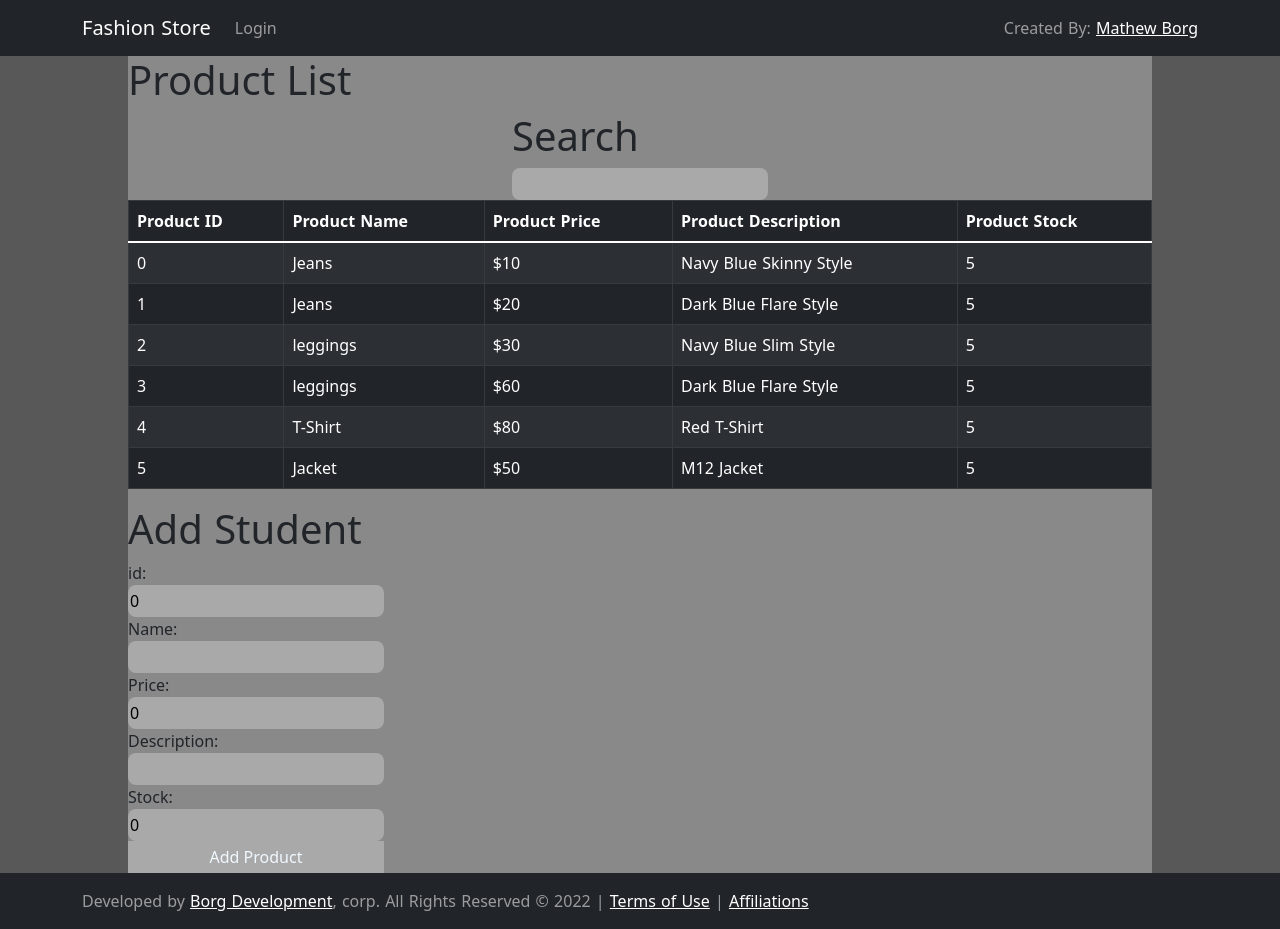
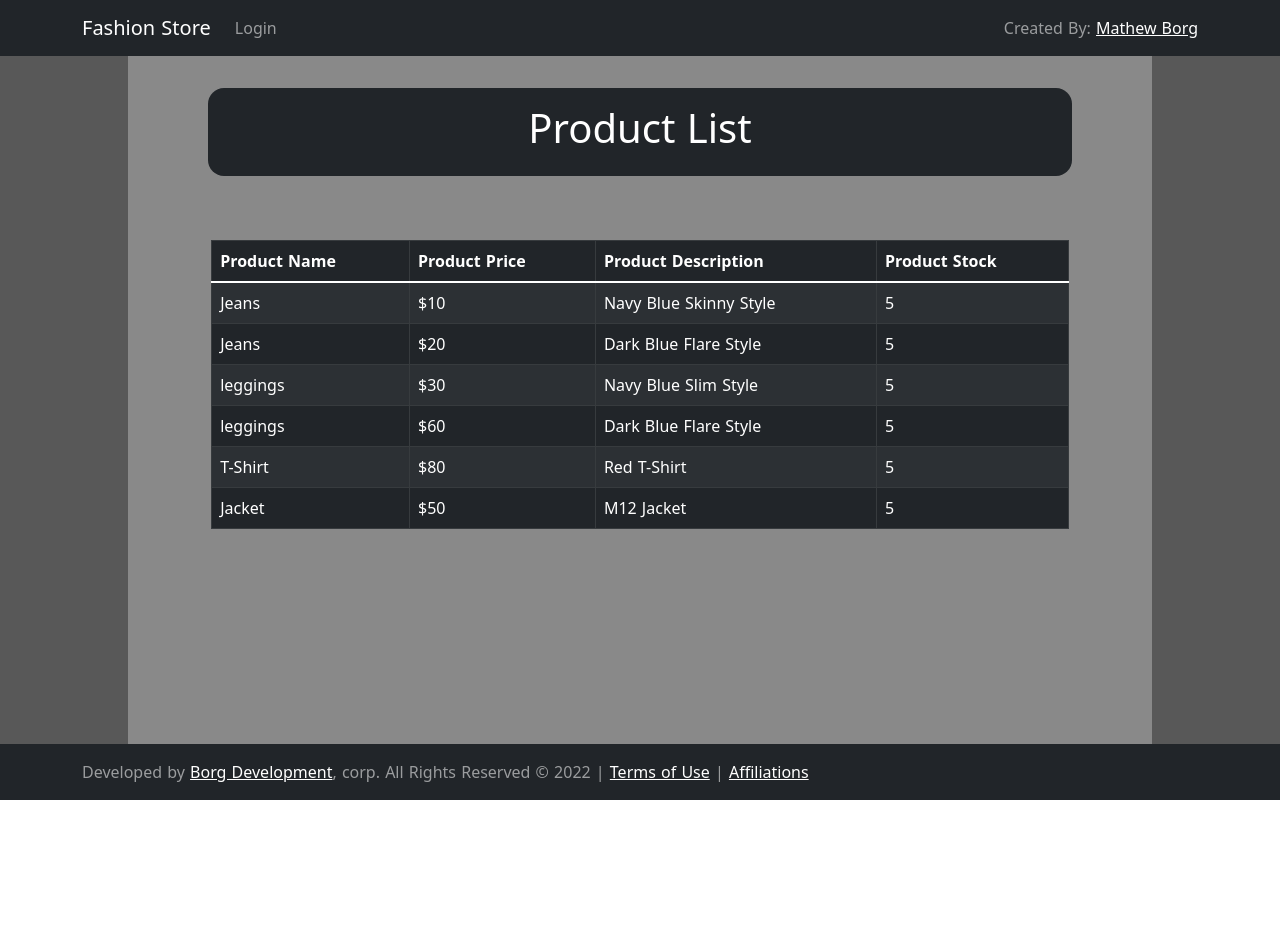
Before and after one commit to mat4539/fasion-store, a React (Create React App) app: page /ProductList in a window 1280 px wide. After the commit the page ends 800 px from the top, so only its background shows below. Built offline with nearby package versions, Linux system fonts and the light colour scheme.

Commit message:
Finished CSS

```diff
--- a/src/App.css
+++ b/src/App.css
@@ -49,3 +49,10 @@ Button{
     outline: none;
     color: aliceblue;
 }
+
+.align-table{
+    padding: 2em;
+    width: 90%;
+    margin-left: auto;
+    margin-right: auto;
+}
--- a/src/ProductList/AddProductForm.js
+++ b/src/ProductList/AddProductForm.js
@@ -1,49 +1,57 @@
 import React from "react";
+import {Button} from "bootstrap";
 
 export const AddProductForm = ({
-    id, setID, name, setName, price, setPrice, description, setDescription, stock, setStock, addProduct,
+                                   name,
+                                   setName,
+                                   price,
+                                   setPrice,
+                                   description,
+                                   setDescription,
+                                   stock,
+                                   setStock,
+                                   addProduct,
                                }) => {
     return (
         <div>
-            <h1 className="txt">Add Student</h1>
-            <label className="txt">id: </label>
-            <input
-                type="number"
-                value={id}
-                onChange={(e) => setID(e.target.value)}>
-            </input>
-            <label className="txt">Name: </label>
+            <div className="align-1">
+                <div className="container-1">
+                    <h1 className="text-1">Add Student</h1>
+                    <label className="text-1">Name: </label>
                     <input
                         type="text"
                         value={name}
                         onChange={(e) => setName(e.target.value)}>
                     </input>
-            <label className="txt">Price: </label>
+                    <label className="text-1">Price: </label>
                     <input
                         type="number"
                         value={price}
                         onChange={(e) => setPrice(e.target.value)}>
                     </input>
-            <label className="txt">Description: </label>
+                    <label className="text-1">Description: </label>
                     <input
-                type="text"
+                        type="text-1"
                         value={description}
                         onChange={(e) => setDescription(e.target.value)}>
                     </input>
-            <label className="text">Stock: </label>
+                    <label className="text-1">Stock: </label>
                     <input
                         type="number"
                         value={stock}
                         onChange={(e) => setStock(e.target.value)}>
                     </input>
-
+                    <br/>
                     <button
+                        variant="outline-secondary"
+                        disabled={name.length === 0 || price.length === 0 || price.description === 0 || stock.length === 0}
                         onClick={() =>
-                    addProduct({id: id, name: name, price: price, description: description, stock: stock})
+                            addProduct({name: name, price: price, description: description, stock: stock})
                         }
-            >
-                Add Product
+                    > Add Product
                     </button>
+                </div>
+            </div>
         </div>
     );
 };
--- a/src/ProductList/Admin.js
+++ b/src/ProductList/Admin.js
@@ -2,13 +2,15 @@ import React from "react";
 import {ProductList} from "./ProductList";
 
 export const Admin = () => {
-    return(
-        <div className="product-list">
-            <div className="txt">
-                <h1>Product List</h1>
-                <p>Admin Panel</p>
-                <ProductList/>
+    return (
+        <div>
+            <div className="align-1">
+                <div className="container-1">
+                    <h1 className="text-1">Product List</h1>
+                    <p className="text-1"> Admin Portal</p>
+                </div>
             </div>
+            <ProductList/>
         </div>
-    )
+    );
 }
--- a/src/ProductList/DataList.js
+++ b/src/ProductList/DataList.js
@@ -1,11 +1,38 @@
 import React from "react";
-import {ProductList} from "./ProductList";
+import {Table} from "react-bootstrap";
+import * as clothesList from "./ProductList";
+
 
 export const DataList = () => {
     return(
-        <div className="product-list">
-            <h1 className="txt">Product List</h1>
-            <ProductList/>
+        <div>
+            <div className="align-1">
+                <div className="container-1">
+                    <h1 className="text-1">Product List</h1>
+                </div>
+            </div>
+            <div className="align-table">
+                <Table striped bordered hover variant="dark">
+                    <thead>
+                    <tr>
+                        <th>Product Name</th>
+                        <th>Product Price</th>
+                        <th>Product Description</th>
+                        <th>Product Stock</th>
+                    </tr>
+                    </thead>
+                    <tbody>
+                    {clothesList.clothes.map(({name, price, description, stock}, id) => (
+                        <tr key={id}>
+                            <td>{name}</td>
+                            <td>${price}</td>
+                            <td>{description}</td>
+                            <td>{stock}</td>
+                        </tr>
+                    ))}
+                    </tbody>
+                </Table>
+            </div>
         </div>
     );
 }
--- a/src/ProductList/ProductList.js
+++ b/src/ProductList/ProductList.js
@@ -11,9 +11,9 @@ const clothes = [
     {id: 4, name: "T-Shirt", price: 80, description: "Red T-Shirt", stock: 5},
     {id: 5, name: "Jacket", price: 50, description: "M12 Jacket", stock: 5},
 ];
+export{clothes};
 
 export const ProductList = () => {
-    const [id, setID] = useState(0);
     const [name, setName] = useState("");
     const [price, setPrice] = useState(0);
     const [description, setDescription] = useState("");
@@ -26,11 +26,12 @@ export const ProductList = () => {
     };
 
     return (
-        <div className="date-table">
+        <div>
             <SearchProductForm
             search={search}
             setSearch={setSearch}
             />
+            <div className="align-table">
             <Table striped bordered hover variant="dark">
                 <thead>
                 <tr>
@@ -59,9 +60,8 @@ export const ProductList = () => {
                 ))}
                 </tbody>
             </Table>
+            </div>
             <AddProductForm
-                id={id}
-                setId={setID}
                 name={name}
                 setName={setName}
                 price={price}
--- a/src/ProductList/SearchProductForm.js
+++ b/src/ProductList/SearchProductForm.js
@@ -4,10 +4,10 @@ export const SearchProductForm = ({
                                       search, setSearch
                                   }) => {
     return(
-        <div className="login">
-            <div className="passcode-container">
-                <div className="center-block">
-                    <h1 className="passcode">Search</h1>
+        <div>
+            <div className="align-1">
+                <div className="container-1">
+                    <h1 className="text-1">Search</h1>
                     <input
                         type="text"
                         value={search}
```
Also changed, not shown: src/ProductList/ProductList.css (added). Lines whose indentation alone changed are shown as unchanged.
